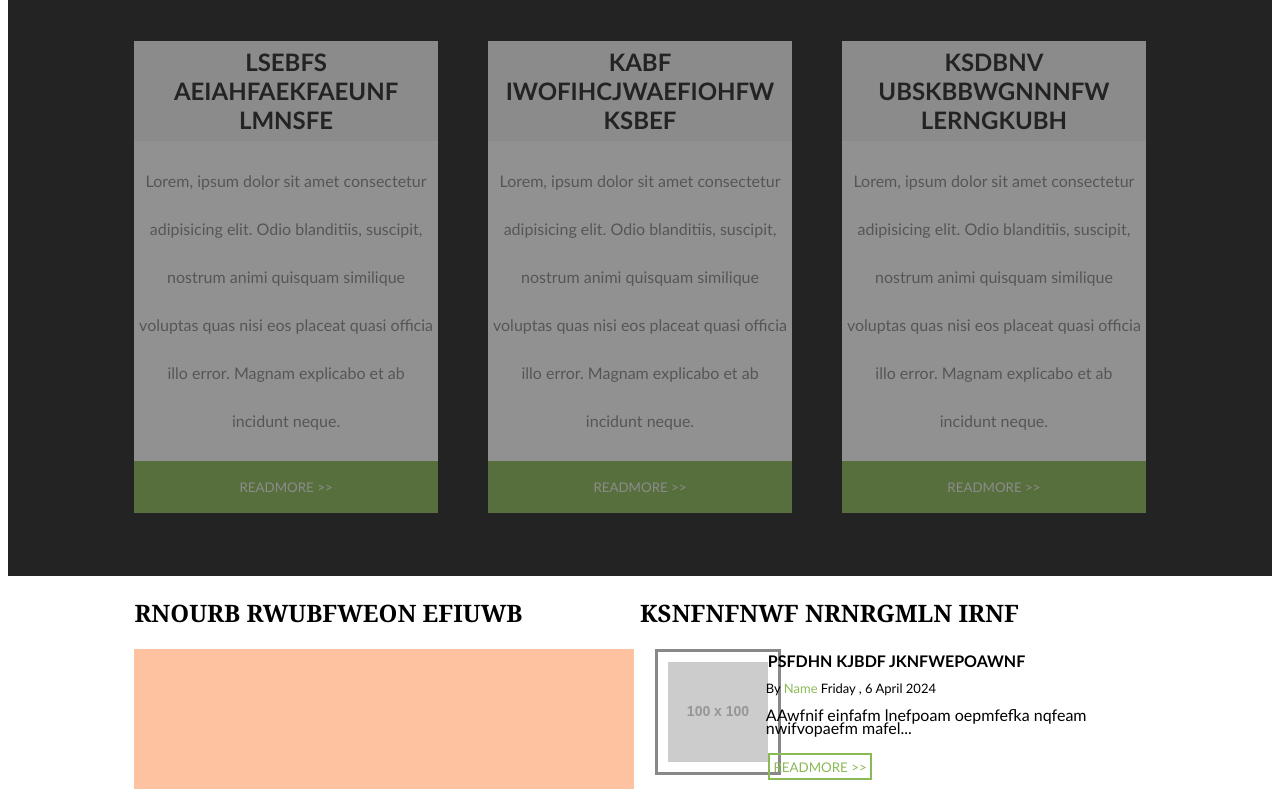
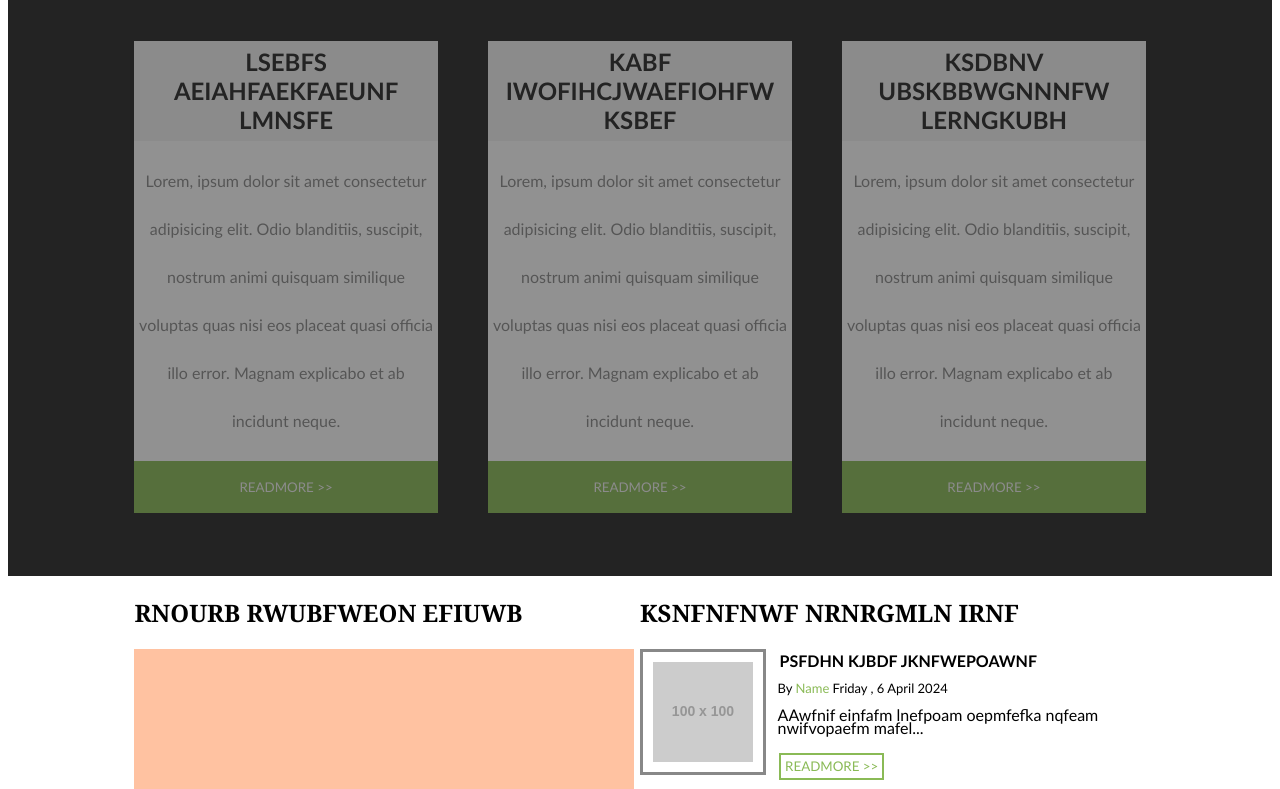
Before and after one commit to PSriVarshan/flex, a plain HTML site: page index.html in a window 1280 px wide. Shown: the part 163-952 px from the top of the page. Drawn offline with nearby package versions, Linux system fonts and the light colour scheme; placeholder pictures from the web are drawn by us.

Commit message:
Update styles.css

```diff
--- a/styles.css
+++ b/styles.css
@@ -150,7 +150,7 @@ li:hover{
     justify-content: center;
     border: solid;
     border-color: #888888;
-    margin: 0 15px;
+    margin: 0 50px 0 0;
     max-width: 100%;
     height: auto;
 }
```
